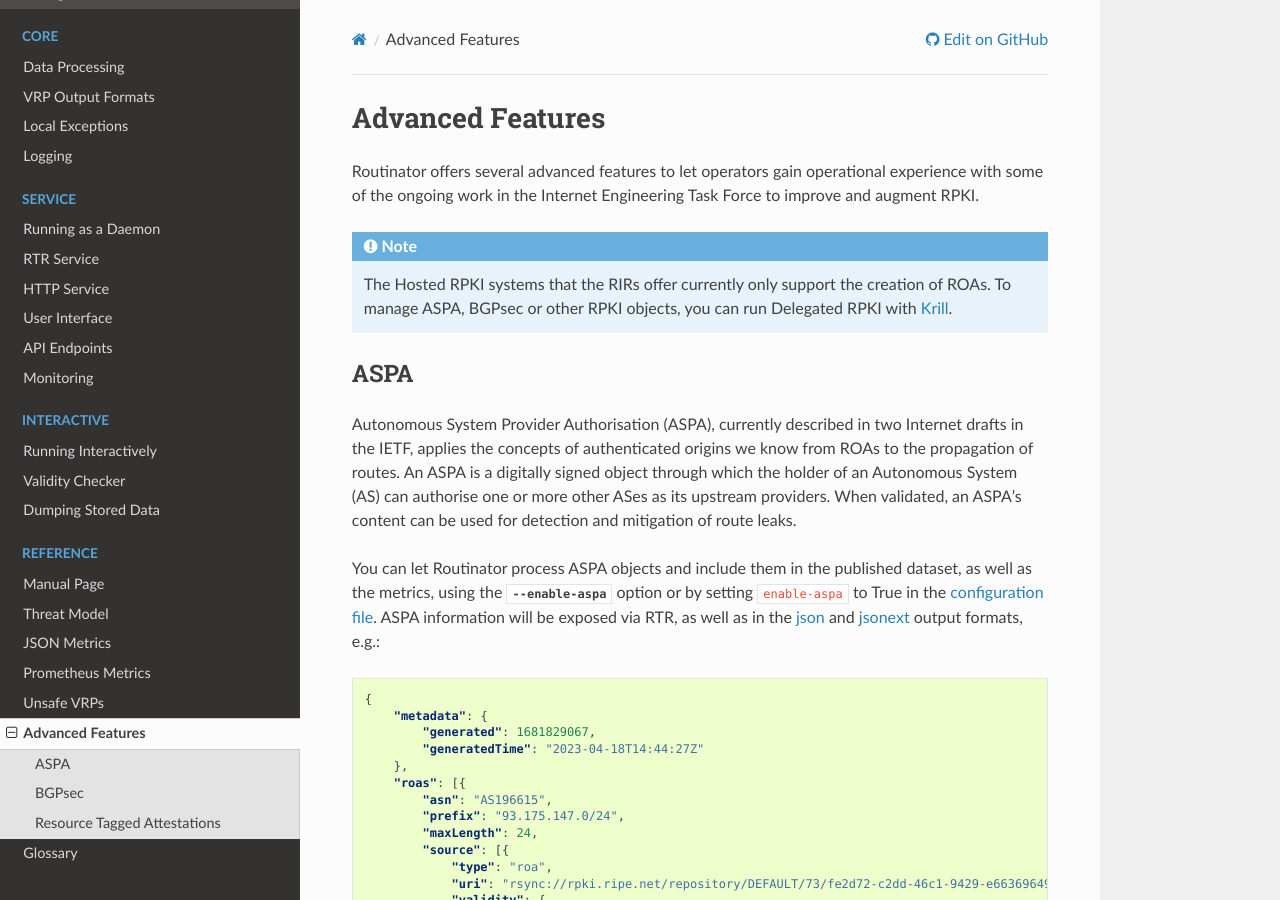
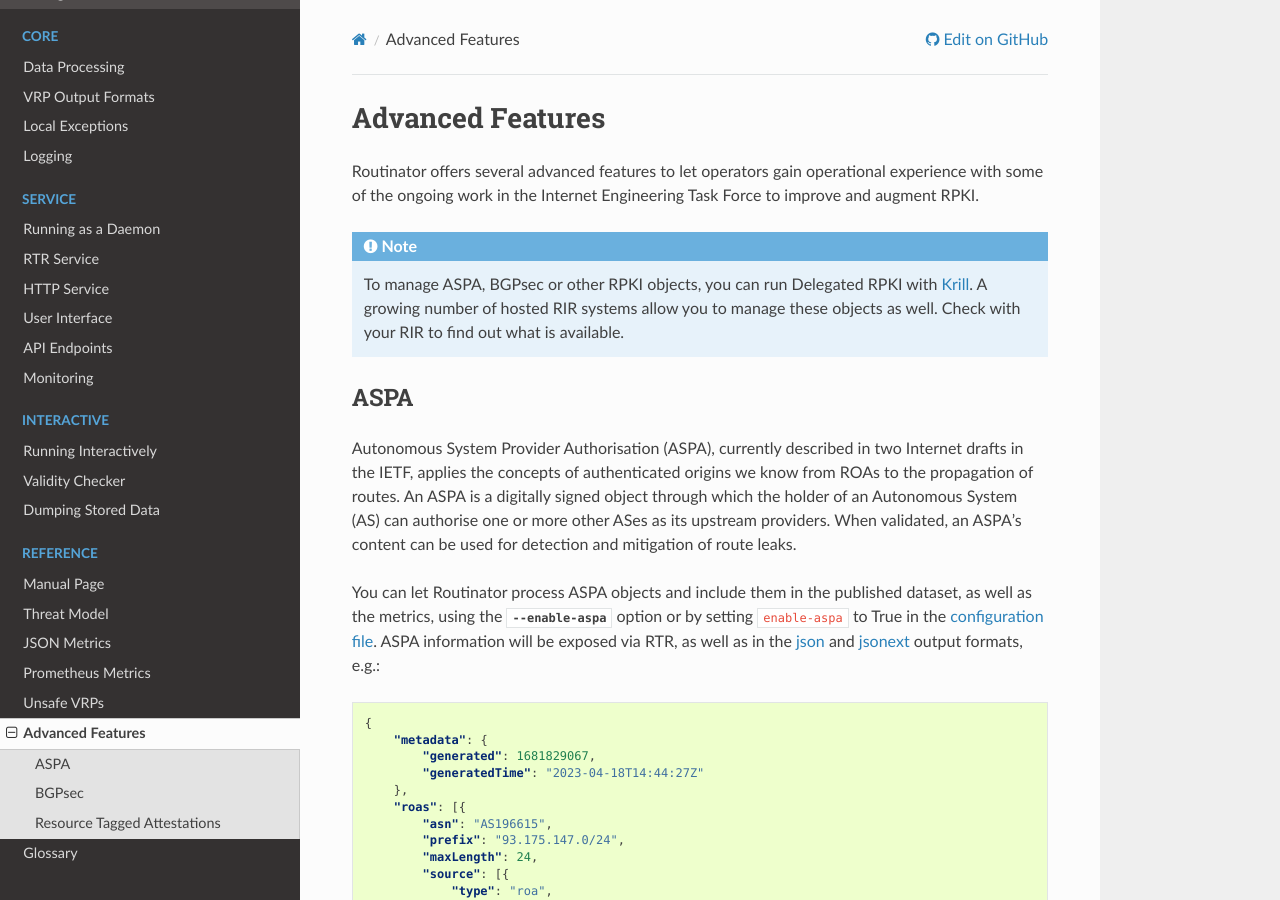
Before and after one commit to NLnetLabs/routinator, a Sphinx documentation site: the page built from doc/manual/source/advanced-features.rst, in a window 1280 px wide and 900 px high. Built offline with Sphinx 7.4.7 and the Read the Docs theme 3.1.0, drawn with Linux system fonts in a browser that asks for light colours.

Commit message:
Update hosted RIR options.

```diff
--- a/doc/manual/source/advanced-features.rst
+++ b/doc/manual/source/advanced-features.rst
@@ -7,9 +7,10 @@
 
 .. note::
 
-    The Hosted RPKI systems that the RIRs offer currently only support the
-    creation of ROAs. To manage ASPA, BGPsec or other RPKI objects, you can
-    run Delegated RPKI with `Krill <https://krill.docs.nlnetlabs.nl/>`_.
+    To manage ASPA, BGPsec or other RPKI objects, you can run Delegated RPKI
+    with `Krill <https://krill.docs.nlnetlabs.nl/>`_. A growing number of
+    hosted RIR systems allow you to manage these objects as well. Check with
+    your RIR to find out what is available.
 
 ASPA
 ----
```
